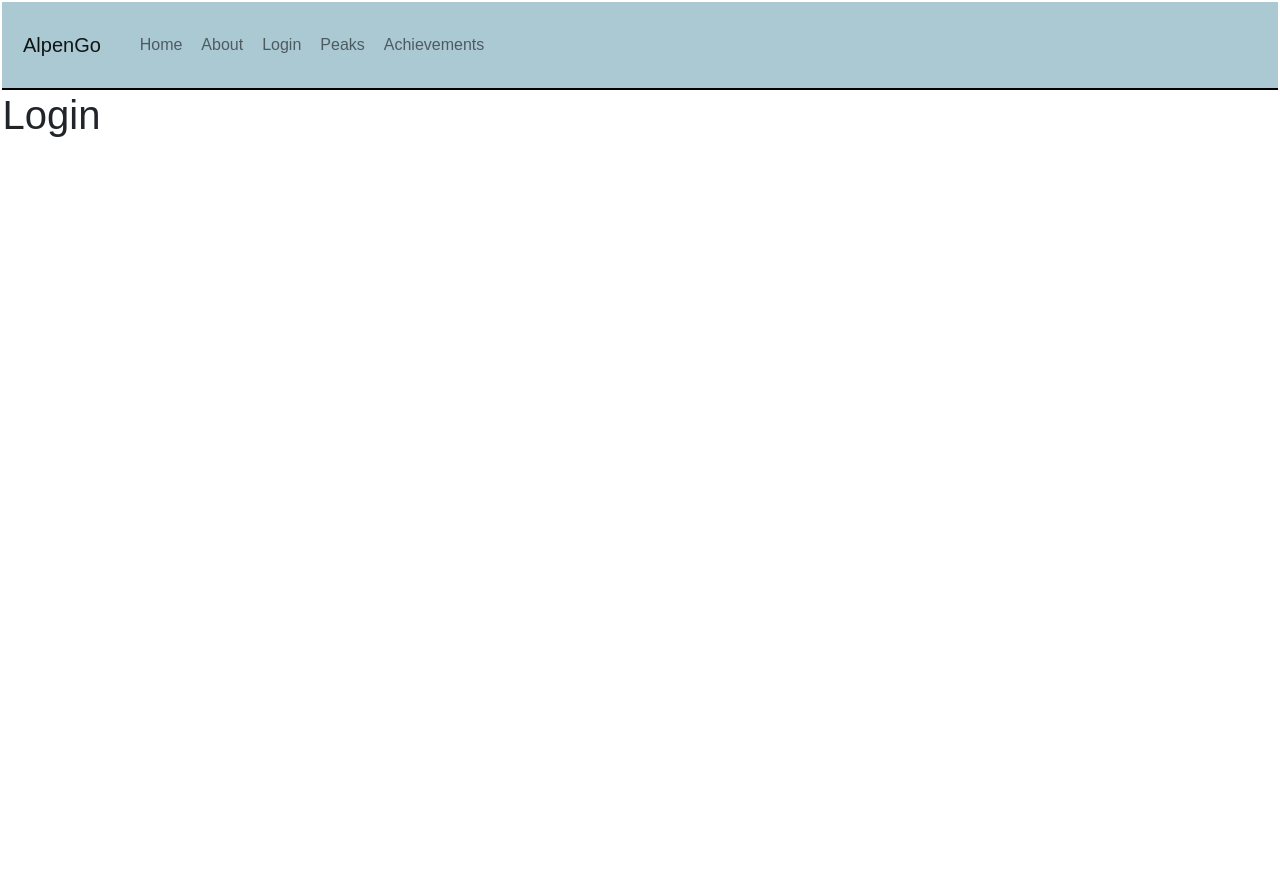
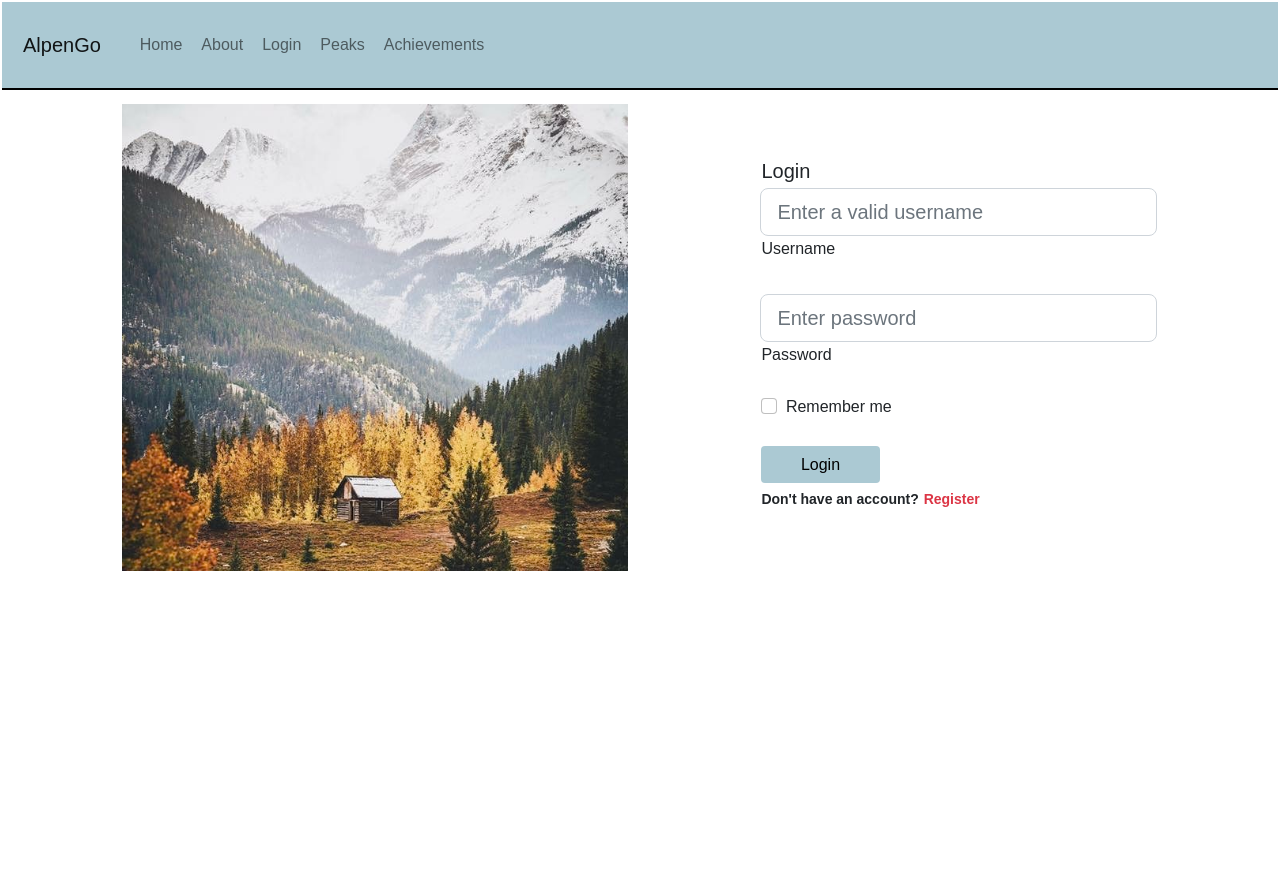
Before and after one commit to andhogan/AlpenGo, a Flask app: page /login in a window 1280 px wide. Before the commit the page ends 137 px from the top, so only its background shows below. Run offline with Flask 2, Linux system fonts and the light colour scheme.

Commit message:
Login page done!

```diff
--- a/alpengo_app.py
+++ b/alpengo_app.py
@@ -208,9 +208,13 @@ def log():
 def register():
     return render_template('register.html', title='Register')
 
-@app.route('/login')
+@app.route('/login', methods=['GET', 'POST'])
 def login():
-    return render_template('login.html', title='Login')
+    form = LogForm()
+    if form.validate_on_submit():
+        flash('Welcome!', 'success')
+        return redirect(url_for('home'))
+    return render_template('login.html', title='Login', form=form)
 
 @app.route('/achievements')
 def achievements():
--- a/static/css/main.css
+++ b/static/css/main.css
@@ -25,6 +25,13 @@ a {
     border-bottom: 2px solid black;
 }
 
+.button {
+    background-color: rgb(171, 201, 211);
+    color: black;
+    border-radius: 4px;
+    padding: 10px;
+}
+
 /* || APP PAGES */
 
 /* Peak Selection Page */
--- a/templates/home.html
+++ b/templates/home.html
@@ -1,4 +1,6 @@
 {% extends "inherit.html" %}
 {% block content %}
-<h1>Home</h1>
+    <main>
+        <h1>Home</h1>
+    </main>
 {% endblock content %}
--- a/templates/log.html
+++ b/templates/log.html
@@ -60,7 +60,7 @@
                     </div>
                     <div class="row py-3">
                         <div class="col-12">
-                            {{ form.submit(class="btn btn-primary btn-lg mx-auto") }}
+                            {{ form.submit(class="button") }}
                         </div>
                     </div>
                 </fieldset>
--- a/templates/login.html
+++ b/templates/login.html
@@ -1,4 +1,53 @@
 {% extends "inherit.html" %}
 {% block content %}
-<h1>Login</h1>
+<section class="vh-100">
+    <div class="container-fluid h-custom">
+      <div class="row d-flex justify-content-center align-items-center h-100">
+        <div class="col-md-9 col-lg-6 col-xl-5">
+          <img src="static/imgs/home_imgs/Silverthorne.jpeg"
+            class="img-fluid" style="padding-top: 10px">
+        </div>
+        <div class="col-md-8 col-lg-6 col-xl-4 offset-xl-1">
+          <form>
+            <div class="d-flex flex-row align-items-center justify-content-center justify-content-lg-start">
+              <p class="lead fw-normal mb-0 me-3">Login</p>
+            </div>
+
+            <!-- Username input -->
+            <div class="form-outline mb-4">
+              <input type="text" id="loginname" class="form-control form-control-lg"
+                placeholder="Enter a valid username" />
+              <label class="form-label" for="loginname">Username</label>
+            </div>
+
+            <!-- Password input -->
+            <div class="form-outline mb-3">
+              <input type="password" id="loginpass" class="form-control form-control-lg"
+                placeholder="Enter password" />
+              <label class="form-label" for="loginpass">Password</label>
+            </div>
+
+            <div class="d-flex justify-content-between align-items-center">
+              <!-- Checkbox -->
+              <div class="form-check mb-0">
+                <input class="form-check-input me-2" type="checkbox" value="" id="rememcheckbox" />
+                <label class="form-check-label" for="rememcheckbox">
+                  Remember me
+                </label>
+              </div>
+            </div>
+
+            <div class="text-center text-lg-start mt-4 pt-2">
+              <a class="button"
+                style="padding-left: 2.5rem; padding-right: 2.5rem;" role="button" href=" {{ url_for('achievements') }}">Login</a>
+              <p class="small fw-bold mt-2 pt-1 mb-0">Don't have an account? <a href="/register"
+                  class="link-danger">Register</a></p>
+            </div>
+
+          </form>
+        </div>
+      </div>
+    </div>
+</section>
+
 {% endblock content %}
--- a/templates/peak.html
+++ b/templates/peak.html
@@ -12,7 +12,7 @@
                             Class {{ peak.Class}}
                         </div>
                         <div class="d-grid col-12 mx-auto pt-5 gx-5">
-                            <a class="btn btn-primary btn-sm" href=" {{ url_for('log') }}" role="button">Log Route</a>
+                            <a class="button" href=" {{ url_for('log') }}" role="button">Log Route</a>
                         </div>
                     </div>
                 </div>
```
Also changed, not shown: static/imgs/home_imgs/Silverthorne.jpeg (added).
